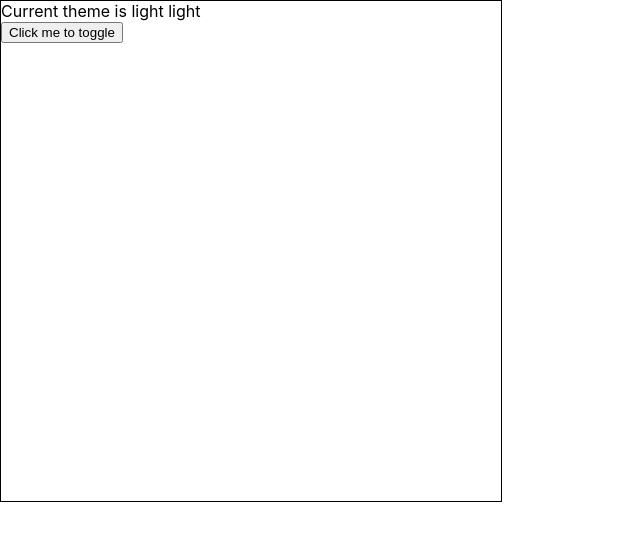
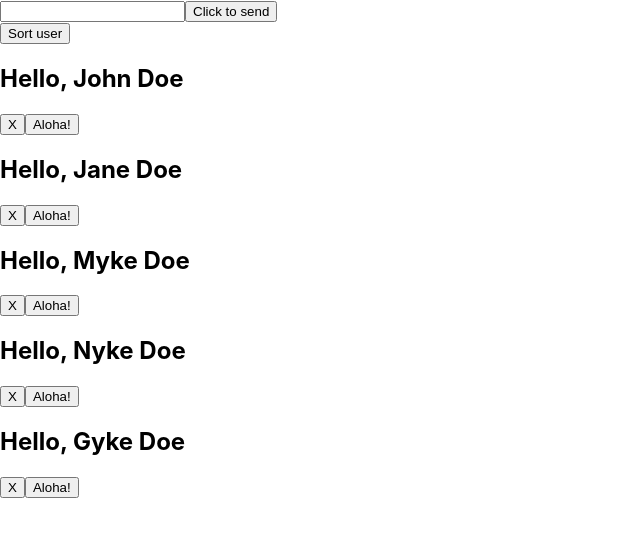
Before and after one commit to LubovParfyonova/cra-wellcome, a React (Create React App) app: page / in a window 1280 px wide. Shown: the top 540 px of the page, without its empty margins (0-640 px from the left). Built offline with nearby package versions, Linux system fonts and the light colour scheme.

Commit message:
Filtered Delete users

```diff
--- a/src/App.js
+++ b/src/App.js
@@ -1,11 +1,11 @@
 import React from 'react';
 import './App.css';
-//import AlohaDashboard from './components/AlohaDashboard';
-//import Aloha from './components/Greeting';
-import Scene from './components/Scene'
+import AlohaDashboard from './components/AlohaDashboard';
+
 
 function App (){
- return <Scene />
+
+  return <AlohaDashboard />
 
 }
 export default App;
--- a/src/components/AlohaList/index.jsx
+++ b/src/components/AlohaList/index.jsx
@@ -1,14 +1,31 @@
-import React from 'react';
+import { render } from '@testing-library/react';
+import React, { Component } from 'react';
 import Aloha from '../Greeting';
 
-function AlohaList (props) {
+class AlohaList extends React.Component {
+    constructor (props) {
+        super(props);
+        this.state = {
+            users: this.props.users
+        }
+    }
+   mapAloha = ({firstName, lastName, id})=>  <Aloha name = {`${firstName} ${lastName}`} isGreeting key = {id} id = {id} callbackDelete={this.setList}/>;
 
-   const mapAloha = ({firstName, lastName, id})=>  <Aloha name = {`${firstName} ${lastName}`} isGreeting key = {id} id = {id}/>;
+   setList = (id) => {
+    const {users} = this.state;
+    const filtered = users.filter((user)=> user.id !== id);
+    this.setState({
+        users: filtered
+    })
+}
+   render () {
+         const {users} = this.state;
 
-        const {users} = props;
     return <section>
-        {users.map(mapAloha)}
+        {users.map(this.mapAloha)}
         </section>
+   }
+
 
 }
 export default AlohaList;
--- a/src/components/Greeting/index.jsx
+++ b/src/components/Greeting/index.jsx
@@ -15,6 +15,11 @@ class Aloha extends Component{
             });
     }
 
+    deleteHandler = () => {
+        const {callbackDelete, id} = this.props;
+        callbackDelete(id);
+    }
+
     render () {
         const {name} = this.props;
         const {isGreeting} = this.state;
@@ -24,7 +29,7 @@ class Aloha extends Component{
         }
         return (
             <>
-        <h1> {isGreeting ? "Hello" : "Goodbye"}, {name}</h1>
+        <h1> {isGreeting ? "Hello" : "Goodbye"}, {name}</h1><button onClick={this.deleteHandler}>X</button>
         <button onClick={this.alohaHandler}>Aloha!</button>
         </>
         )
```
